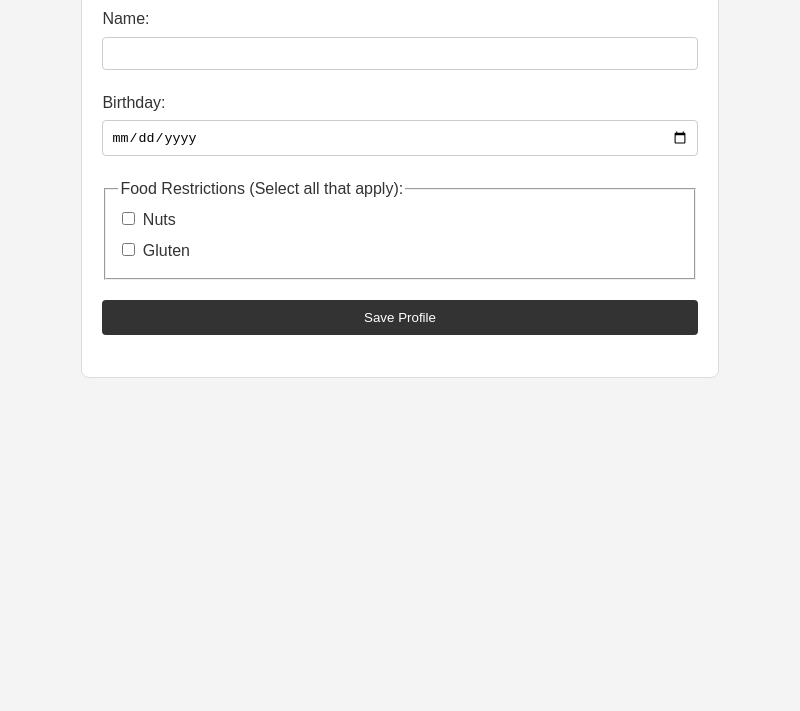
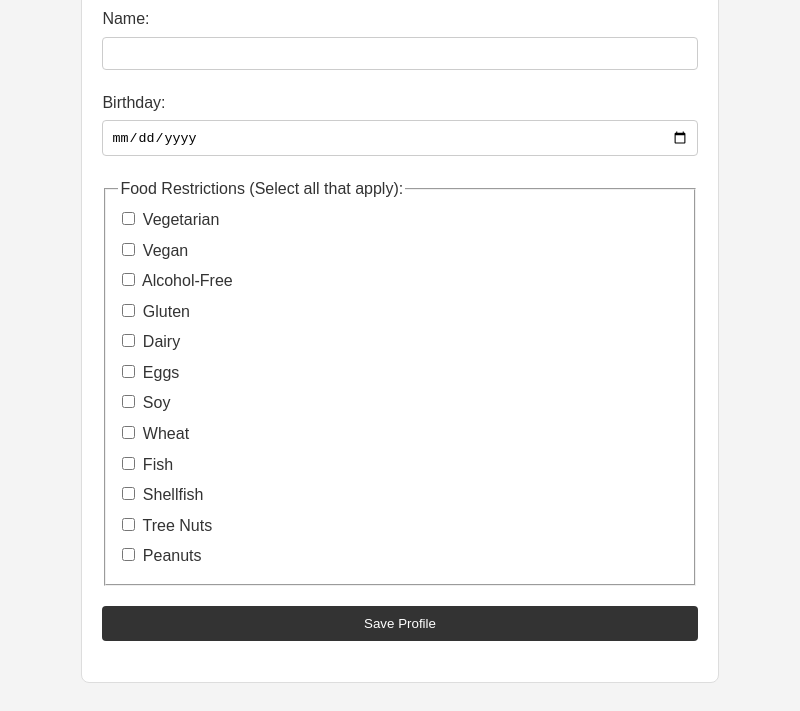
Before and after one commit to Charmander542/EC327-Final-Project, an Electron app: page Profile.html in a window 800 px wide. Shown: the part 201-912 px from the top of the page. Before the commit the page ends 800 px from the top, so only its background shows below. Drawn offline with Linux system fonts and the light colour scheme.

```diff
--- a/Profile.html
+++ b/Profile.html
@@ -26,14 +26,55 @@
                 <input type="date" id="birthday" name="birthday">
             </div>
             <fieldset class="restrictions">
+                <!--In Order: Vegetarian, Vegan, Alcohol-Free, Gluten, Dairy, Eggs, Soy, Wheat, Fish, Shellfish, Tree Nuts, Peanuts-->
                 <legend>Food Restrictions (Select all that apply):</legend>
                 <label class="checkbox-label">
-                    <input type="checkbox" id="nuts" name="restrictions" value="nuts">
-                    Nuts
+                    <input type="checkbox" id="Vegetarian" name="restrictions" value="Vegetarian">
+                    Vegetarian
                 </label>
                 <label class="checkbox-label">
-                    <input type="checkbox" id="gluten" name="restrictions" value="gluten">
+                    <input type="checkbox" id="Vegan" name="restrictions" value="Vegan">
+                    Vegan
+                </label>
+                <label class="checkbox-label">
+                    <input type="checkbox" id="Alcohol-Free" name="restrictions" value="Alcohol-Free">
+                    Alcohol-Free
+                </label>
+                <label class="checkbox-label">
+                    <input type="checkbox" id="Gluten" name="restrictions" value="Gluten">
                     Gluten
+                </label>
+                <label class="checkbox-label">
+                    <input type="checkbox" id="Dairy" name="restrictions" value="Dairy">
+                    Dairy
+                </label>
+                <label class="checkbox-label">
+                    <input type="checkbox" id="Eggs" name="restrictions" value="Eggs">
+                    Eggs
+                </label>
+                <label class="checkbox-label">
+                    <input type="checkbox" id="Soy" name="restrictions" value="Soy">
+                    Soy
+                </label>
+                <label class="checkbox-label">
+                    <input type="checkbox" id="Wheat" name="restrictions" value="Wheat">
+                    Wheat
+                </label>
+                <label class="checkbox-label">
+                    <input type="checkbox" id="Fish" name="restrictions" value="Fish">
+                    Fish
+                </label>
+                <label class="checkbox-label">
+                    <input type="checkbox" id="Shellfish" name="restrictions" value="Shellfish">
+                    Shellfish
+                </label>
+                <label class="checkbox-label">
+                    <input type="checkbox" id="Tree Nuts" name="restrictions" value="Tree Nuts">
+                    Tree Nuts
+                </label>
+                <label class="checkbox-label">
+                    <input type="checkbox" id="Peanuts" name="restrictions" value="Peanuts">
+                    Peanuts
                 </label>
                 <!-- More restrictions can be added here -->
             </fieldset>
```
Also changed, not shown: Ingredients.html (+11 -1 lines), Recipes.html (+9 -6 lines), index.html (+8 -20 lines).
